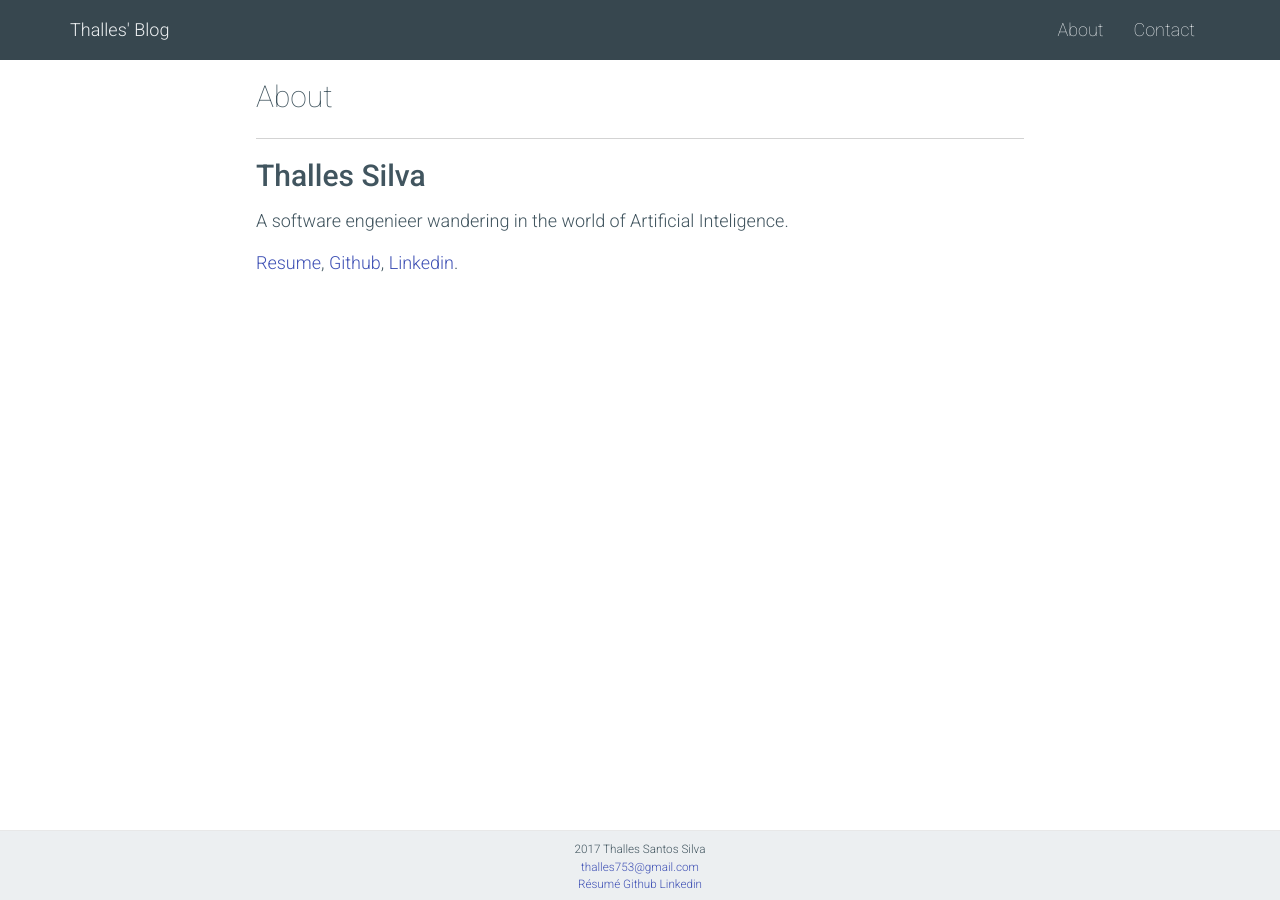
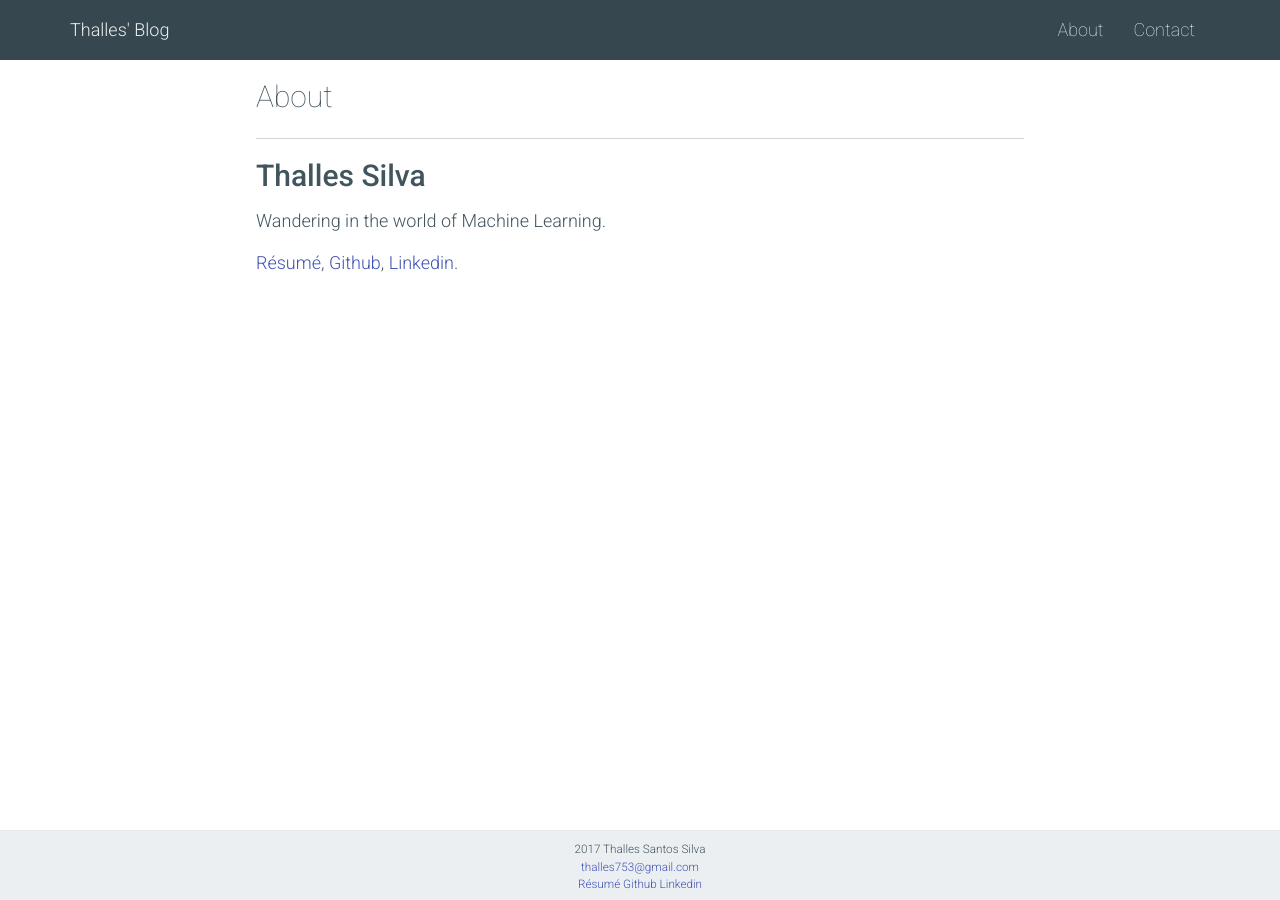
Before and after one commit to sthalles/sthalles.github.io, a Jekyll site: the page built from _pages/01_about.md, in a window 1280 px wide. Built offline with Jekyll 4.4.1, drawn with Linux system fonts in a browser that asks for light colours; nearby versions of some CDN libraries.

Commit message:
fix about pages

```diff
--- a/_pages/01_about.md
+++ b/_pages/01_about.md
@@ -6,6 +6,6 @@ permalink: /about/
 
 ## Thalles Silva
 
-A software engenieer wandering in the world of Artificial Inteligence.
+Wandering in the world of Machine Learning.
 
-[Resume](https://github.com/sthalles/resume/blob/master/English-Shortened/resume.pdf), [Github](https://github.com/sthalles), [Linkedin](https://www.linkedin.com/in/thalles-silva-32ab08a3/).
+[Résumé](https://github.com/sthalles/resume/blob/master/English-Shortened/resume.pdf), [Github](https://github.com/sthalles), [Linkedin](https://www.linkedin.com/in/thalles-silva-32ab08a3/).
```
